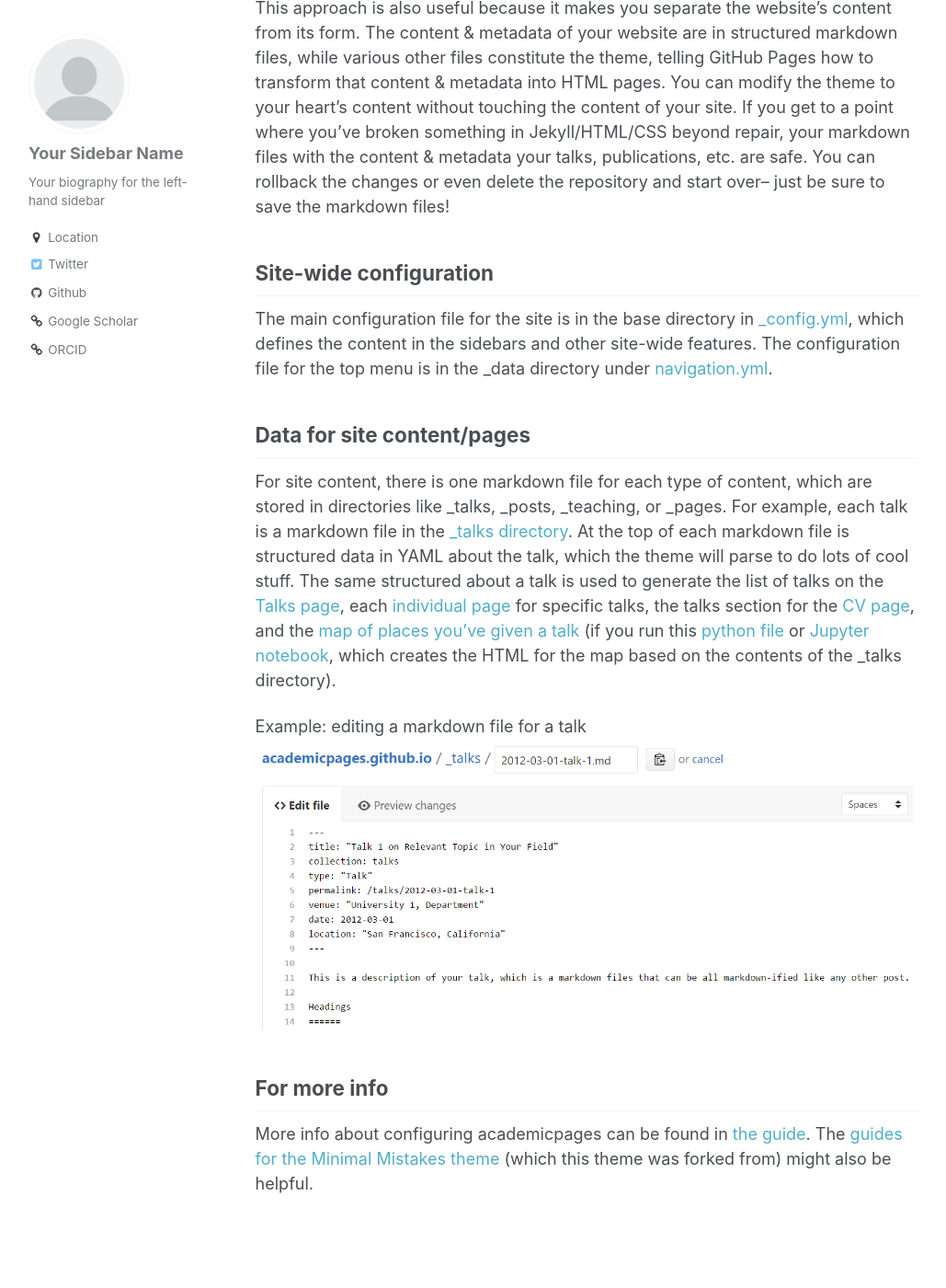
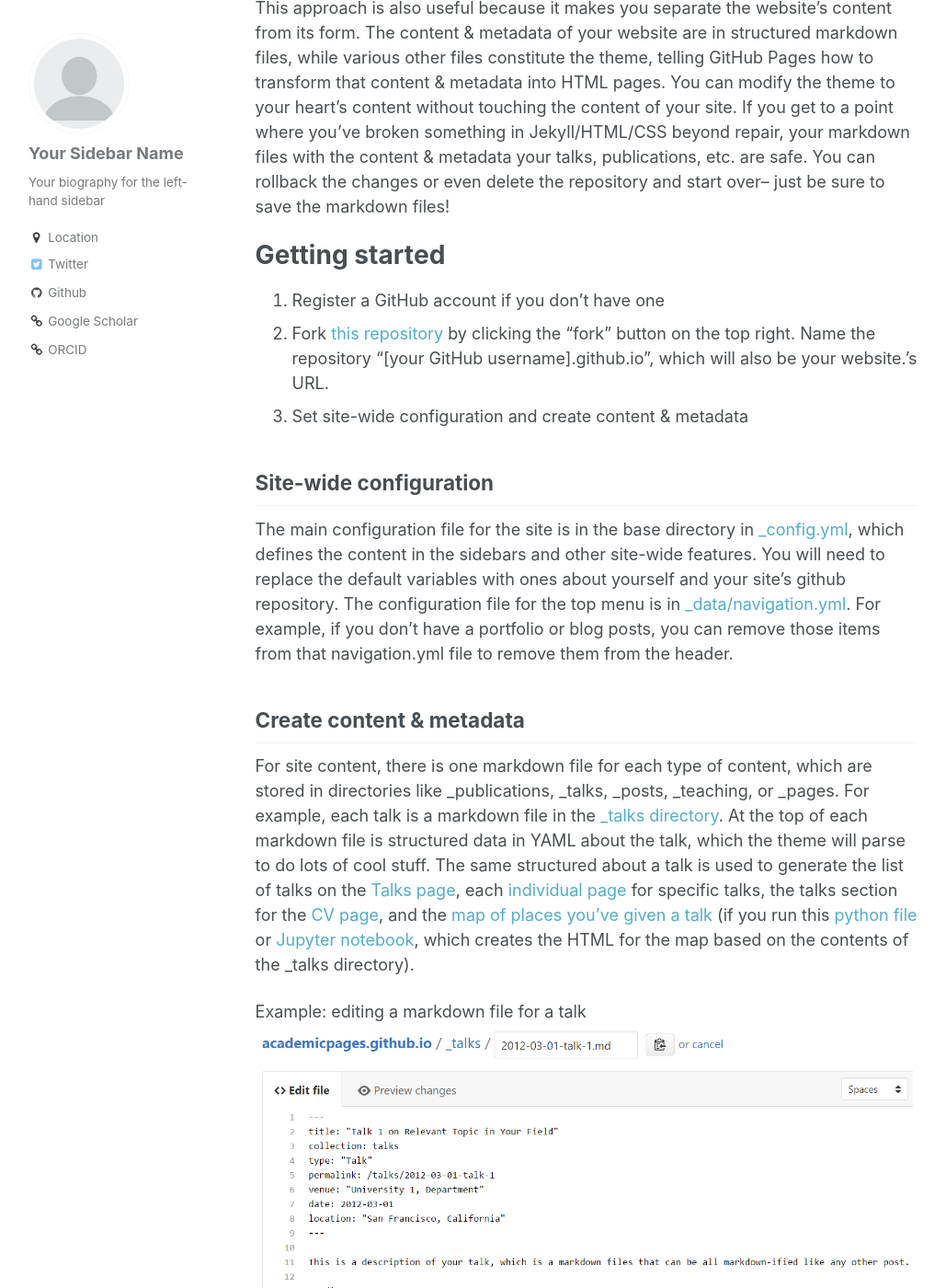
Before and after one commit to binhqnguyen/binhqnguyen.github.io, a Jekyll site: the page built from _pages/about.md, in a window 1280 px wide and 1400 px high, scrolled down 693 px. Shown: the whole window at 92% size, without its empty margins (27-1056 px from the left). Built offline with Jekyll 4.4.1, drawn with Linux system fonts in a browser that asks for light colours.

Commit message:
expand intro and getting started

```diff
--- a/_pages/about.md
+++ b/_pages/about.md
@@ -16,13 +16,19 @@ The academicpages template is based on structured data in the [YAML metadata lan
 
 This approach is also useful because it makes you separate the website's content from its form. The content & metadata of your website are in structured markdown files, while various other files constitute the theme, telling GitHub Pages how to transform that content & metadata into HTML pages. You can modify the theme to your heart's content without touching the content of your site. If you get to a point where you've broken something in Jekyll/HTML/CSS beyond repair, your markdown files with the content & metadata your talks, publications, etc. are safe. You can rollback the changes or even delete the repository and start over-- just be sure to save the markdown files!
 
+Getting started
+======
+1. Register a GitHub account if you don't have one
+1. Fork [this repository](https://github.com/academicpages/academicpages.github.io) by clicking the "fork" button on the top right. Name the repository "[your GitHub username].github.io", which will also be your website.'s URL.
+1. Set site-wide configuration and create content & metadata
+
 Site-wide configuration
 ------
-The main configuration file for the site is in the base directory in [_config.yml](https://github.com/academicpages/academicpages.github.io/blob/master/_config.yml), which defines the content in the sidebars and other site-wide features. The configuration file for the top menu is in the _data directory under [navigation.yml](https://github.com/academicpages/academicpages.github.io/blob/master/_data/navigation.yml).
+The main configuration file for the site is in the base directory in [_config.yml](https://github.com/academicpages/academicpages.github.io/blob/master/_config.yml), which defines the content in the sidebars and other site-wide features. You will need to replace the default variables with ones about yourself and your site's github repository. The configuration file for the top menu is in [_data/navigation.yml](https://github.com/academicpages/academicpages.github.io/blob/master/_data/navigation.yml). For example, if you don't have a portfolio or blog posts, you can remove those items from that navigation.yml file to remove them from the header.
 
-Data for site content/pages
+Create content & metadata
 ------
-For site content, there is one markdown file for each type of content, which are stored in directories like _talks, _posts, _teaching, or _pages. For example, each talk is a markdown file in the [_talks directory](https://github.com/academicpages/academicpages.github.io/tree/master/_talks). At the top of each markdown file is structured data in YAML about the talk, which the theme will parse to do lots of cool stuff. The same structured about a talk is used to generate the list of talks on the [Talks page](https://academicpages.github.io/talks), each [individual page](https://academicpages.github.io/talks/2012-03-01-talk-1) for specific talks, the talks section for the [CV page](https://academicpages.github.io/cv), and the [map of places you've given a talk](https://academicpages.github.io/talkmap.html) (if you run this [python file](https://github.com/academicpages/academicpages.github.io/blob/master/talkmap.py) or [Jupyter notebook](https://github.com/academicpages/academicpages.github.io/blob/master/talkmap.ipynb), which creates the HTML for the map based on the contents of the _talks directory).
+For site content, there is one markdown file for each type of content, which are stored in directories like _publications, _talks, _posts, _teaching, or _pages. For example, each talk is a markdown file in the [_talks directory](https://github.com/academicpages/academicpages.github.io/tree/master/_talks). At the top of each markdown file is structured data in YAML about the talk, which the theme will parse to do lots of cool stuff. The same structured about a talk is used to generate the list of talks on the [Talks page](https://academicpages.github.io/talks), each [individual page](https://academicpages.github.io/talks/2012-03-01-talk-1) for specific talks, the talks section for the [CV page](https://academicpages.github.io/cv), and the [map of places you've given a talk](https://academicpages.github.io/talkmap.html) (if you run this [python file](https://github.com/academicpages/academicpages.github.io/blob/master/talkmap.py) or [Jupyter notebook](https://github.com/academicpages/academicpages.github.io/blob/master/talkmap.ipynb), which creates the HTML for the map based on the contents of the _talks directory).
 
 Example: editing a markdown file for a talk
 ![Editing a markdown file for a talk](/images/editing-talk.png "Editing a markdown file for a talk")
```
